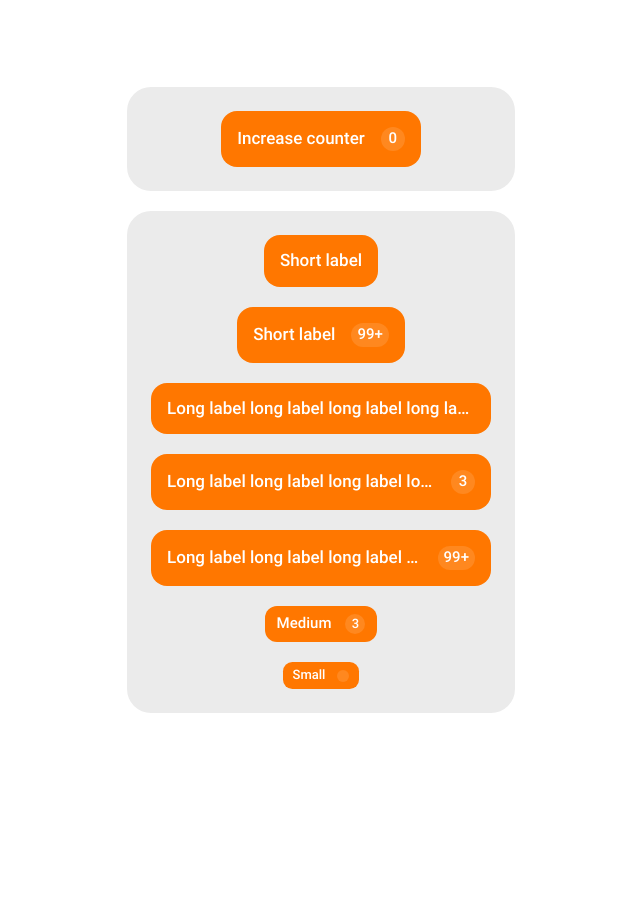
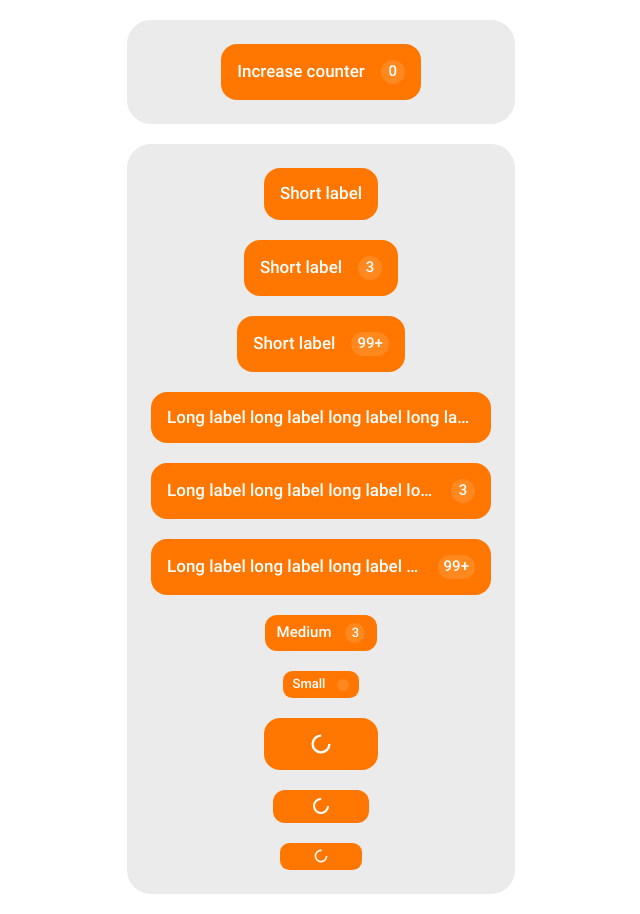
Before and after one commit to Bellerofonty/compound-components-demo, a React (Create React App) app: page / in a window 1280 px wide. Shown: the whole page, without its empty margins (319-959 px from the left). Before the commit the page ends 800 px from the top, so only its background shows below. Built offline with nearby package versions, Linux system fonts and the light colour scheme.

Commit message:
add loader

```diff
--- a/src/components/Button.tsx
+++ b/src/components/Button.tsx
@@ -1,4 +1,5 @@
 import React, {useContext, createContext, PropsWithChildren} from "react"
+import loader from '../loader.svg'
 
 type ButtonGroupContext = {
     props: Props
@@ -38,10 +39,15 @@ const useButtonGroupContext = () => {
 }
 
 export const Button = ({ children, props }: ButtonGroupProps) => {
+    let classes = ['button', `size${props.buttonSize}`]
+    if (props.state === 'loading') {
+        classes.push('loading')
+    }
+
     return (
         <ButtonGroupContext.Provider value={{props}}>
             <button
-                className={`button size${props.buttonSize}`}
+                className={classes.join(' ')}
                 onClick={(e) => props.onButtonClick && props.onButtonClick(e.currentTarget)}
             >
                 {children}
@@ -86,6 +92,6 @@ Button.Counter = Counter
 
 const Loader = () => {
     // const {props} = useButtonGroupContext()
-    return <div>Loading...</div>
+    return <img src={loader} className="loader" alt="loader" />
 }
 Button.Loader = Loader
--- a/src/components/DemoCardStatic.tsx
+++ b/src/components/DemoCardStatic.tsx
@@ -14,7 +14,20 @@ export const DemoCardStatic = () => {
                 }}
             >
                 <Button.Label />
-                {/*<Button.ProgressIndicator />*/}
+            </Button>
+            <Button
+                props={{
+                    label: "Short label",
+                    buttonStyle: "primary",
+                    buttonSize: 56,
+                    state: "enabled",
+                    counter: true,
+                    quantity: 3,
+                    counterSize: 24,
+                }}
+            >
+                <Button.Label />
+                <Button.Counter />
             </Button>
             <Button
                 props={{
@@ -29,7 +42,6 @@ export const DemoCardStatic = () => {
             >
                 <Button.Label />
                 <Button.Counter />
-                {/*<Button.ProgressIndicator />*/}
             </Button>
             <Button
                 props={{
@@ -41,7 +53,6 @@ export const DemoCardStatic = () => {
                 }}
             >
                 <Button.Label />
-                {/*<Button.ProgressIndicator />*/}
             </Button>
             <Button
                 props={{
@@ -56,7 +67,6 @@ export const DemoCardStatic = () => {
             >
                 <Button.Label />
                 <Button.Counter />
-                {/*<Button.ProgressIndicator />*/}
             </Button>
             <Button
                 props={{
@@ -71,7 +81,6 @@ export const DemoCardStatic = () => {
             >
                 <Button.Label />
                 <Button.Counter />
-                {/*<Button.ProgressIndicator />*/}
             </Button>
             <Button
                 props={{
@@ -86,7 +95,6 @@ export const DemoCardStatic = () => {
             >
                 <Button.Label />
                 <Button.Counter />
-                {/*<Button.ProgressIndicator />*/}
             </Button>
             <Button
                 props={{
@@ -101,7 +109,42 @@ export const DemoCardStatic = () => {
             >
                 <Button.Label />
                 <Button.Counter />
-                {/*<Button.ProgressIndicator />*/}
+            </Button>
+            <Button
+                props={{
+                    label: "Short label",
+                    buttonStyle: "primary",
+                    buttonSize: 56,
+                    state: "loading",
+                    counter: false
+                }}
+            >
+                <Button.Label />
+                <Button.Loader />
+            </Button>
+            <Button
+                props={{
+                    label: "Short label",
+                    buttonStyle: "primary",
+                    buttonSize: 36,
+                    state: "loading",
+                    counter: false
+                }}
+            >
+                <Button.Label />
+                <Button.Loader />
+            </Button>
+            <Button
+                props={{
+                    label: "Short label",
+                    buttonStyle: "primary",
+                    buttonSize: 28,
+                    state: "loading",
+                    counter: false
+                }}
+            >
+                <Button.Label />
+                <Button.Loader />
             </Button>
         </div>
     )
--- a/src/index.css
+++ b/src/index.css
@@ -42,6 +42,21 @@ body {
   height: 100%;
   background-color: #fff;
   opacity: 0;
+}
+.button .loader {
+  position: absolute;
+  margin-inline: auto;
+  inset-inline: 0;
+  inset-block-start: 50%;
+  transform: translateY(-50%);
+  display: none;
+}
+.button.loading .label,
+.button.loading .counter {
+  opacity: 0;
+}
+.button.loading .loader {
+  display: block;
 }
 .button.size56 {
   padding: 16px;
--- a/src/index.styl
+++ b/src/index.styl
@@ -45,6 +45,21 @@ button-text-color = #FFFFFF
     height 100%
     background-color button-text-color
     opacity 0
+
+  .loader
+    position absolute
+    margin-inline auto
+    inset-inline 0
+    inset-block-start 50%
+    transform translateY(-50%)
+    display none
+
+  &.loading
+    .label
+    .counter
+      opacity 0
+    .loader
+      display block
 
   &.size56
     padding 16px
```
Also changed, not shown: src/loader.svg (added).
